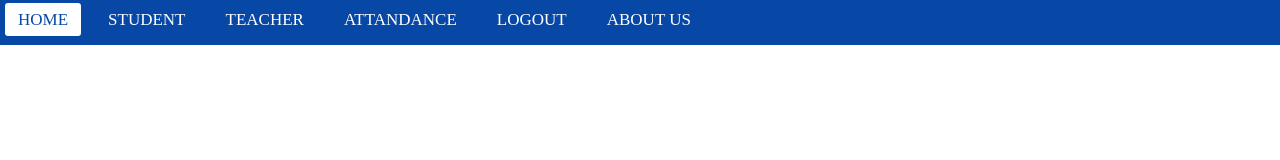
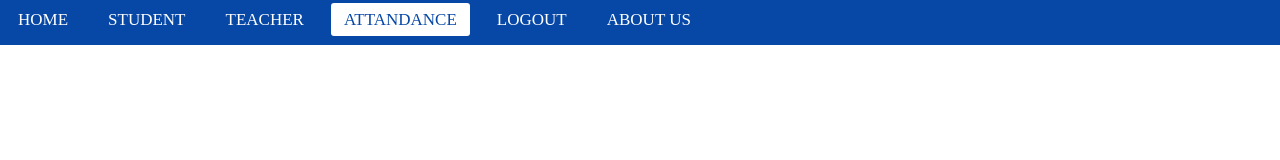
Before and after one commit to priyanshut9808/Attandance, a plain HTML site: page Attandance/student attandace status/attandance.html in a window 1280 px wide. Drawn offline with Linux system fonts and the light colour scheme.

Commit message:
Update attandance.html

```diff
--- a/Attandance/student attandace status/attandance.html
+++ b/Attandance/student attandace status/attandance.html
@@ -10,10 +10,10 @@
 <body>
     <nav>
         <ul>
-            <li><a href="#" class="active">Home</a></li>
+            <li><a href="#">Home</a></li>
             <li><a href="#">Student</a></li>
             <li><a href="#">Teacher</a></li>
-            <li><a href="#">Attandance</a></li>
+            <li><a href="#" class="active">Attandance</a></li>
             <li><a href="#">Logout</a></li>
             <li><a href="#">About Us</a></li>
         </ul>
```
